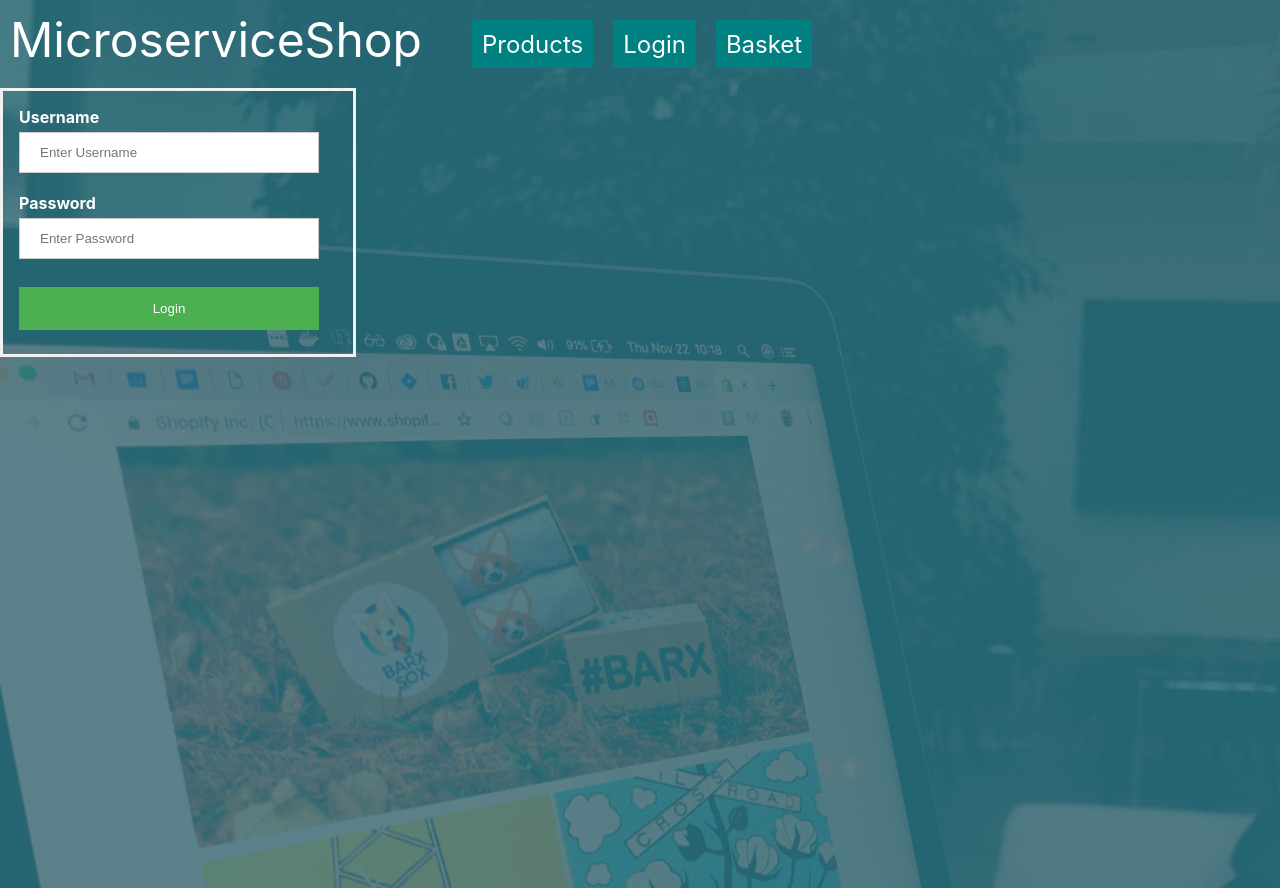
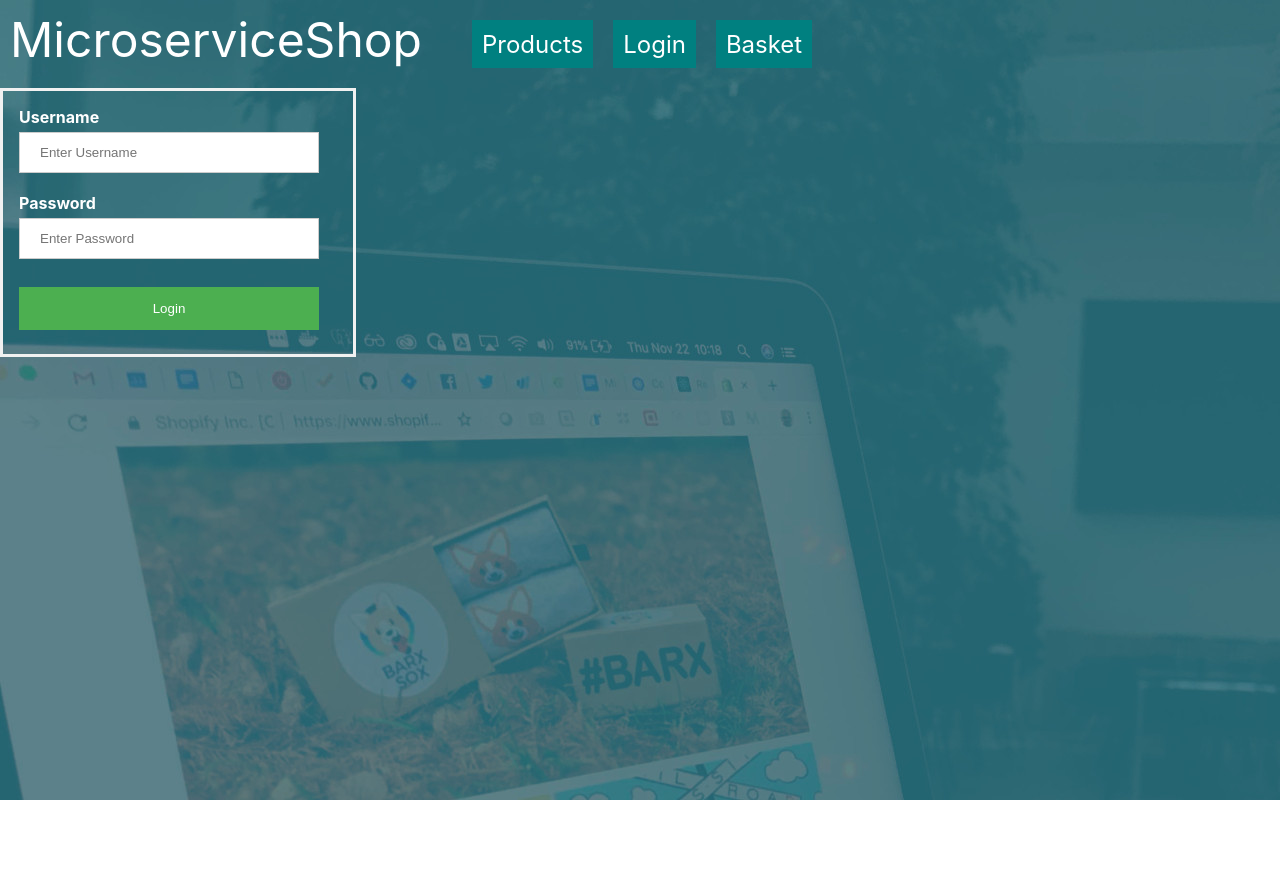
Before and after one commit to olavurellefsen/microserviceshop, a React (Create React App) app: page /login in a window 1280 px wide. After the commit the page ends 800 px from the top, so only its background shows below. Built offline with nearby package versions, Linux system fonts and the light colour scheme.

Commit message:
Background min-height 100vh

```diff
--- a/src/App.js
+++ b/src/App.js
@@ -3,7 +3,6 @@ import { BrowserRouter as Router, Switch, Route } from "react-router-dom";
 import Products from "./Products/Products";
 import Login from "./Login/Login";
 import { Header } from "./Header/Header";
-// import { Basket } from "./Basket/Basket";
 import Basket from "./Basket/Basket";
 
 import "./App.css";
@@ -12,7 +11,7 @@ import styled from "styled-components";
 const Body = styled.div`
   background-image: url("/background.jpg");
   background-repeat: repeat-y;
-  height: 100%;
+  min-height: 100vh;
 `;
 const MainArea = styled.div``;
 
--- a/src/Login/Login.style.js
+++ b/src/Login/Login.style.js
@@ -1,7 +1,6 @@
 import styled from 'styled-components';
 
 export const LoginBody = styled.div`
-    min-height: 100vh;
 `;
 
 export const LoginForm = styled.div`
```
